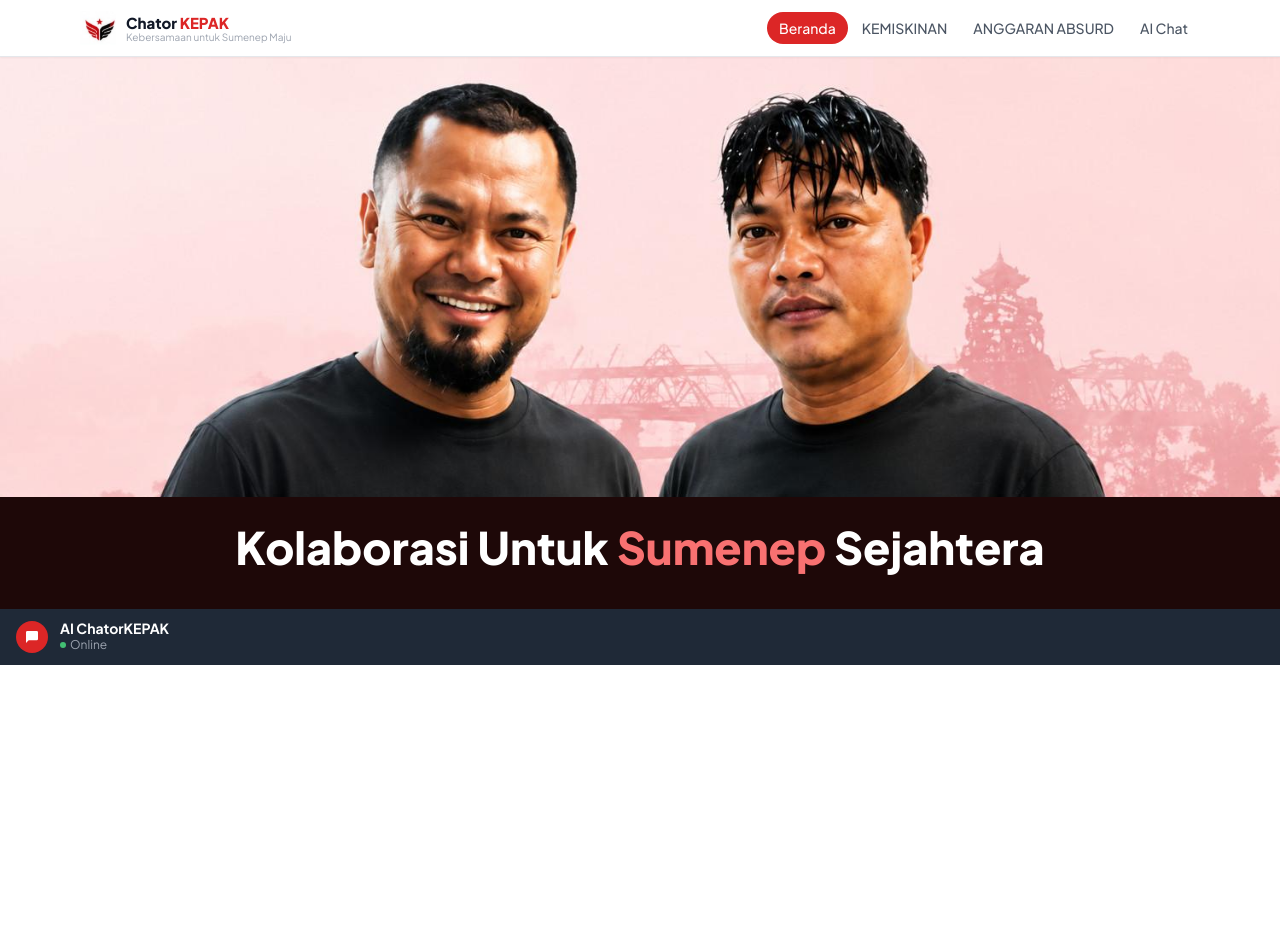
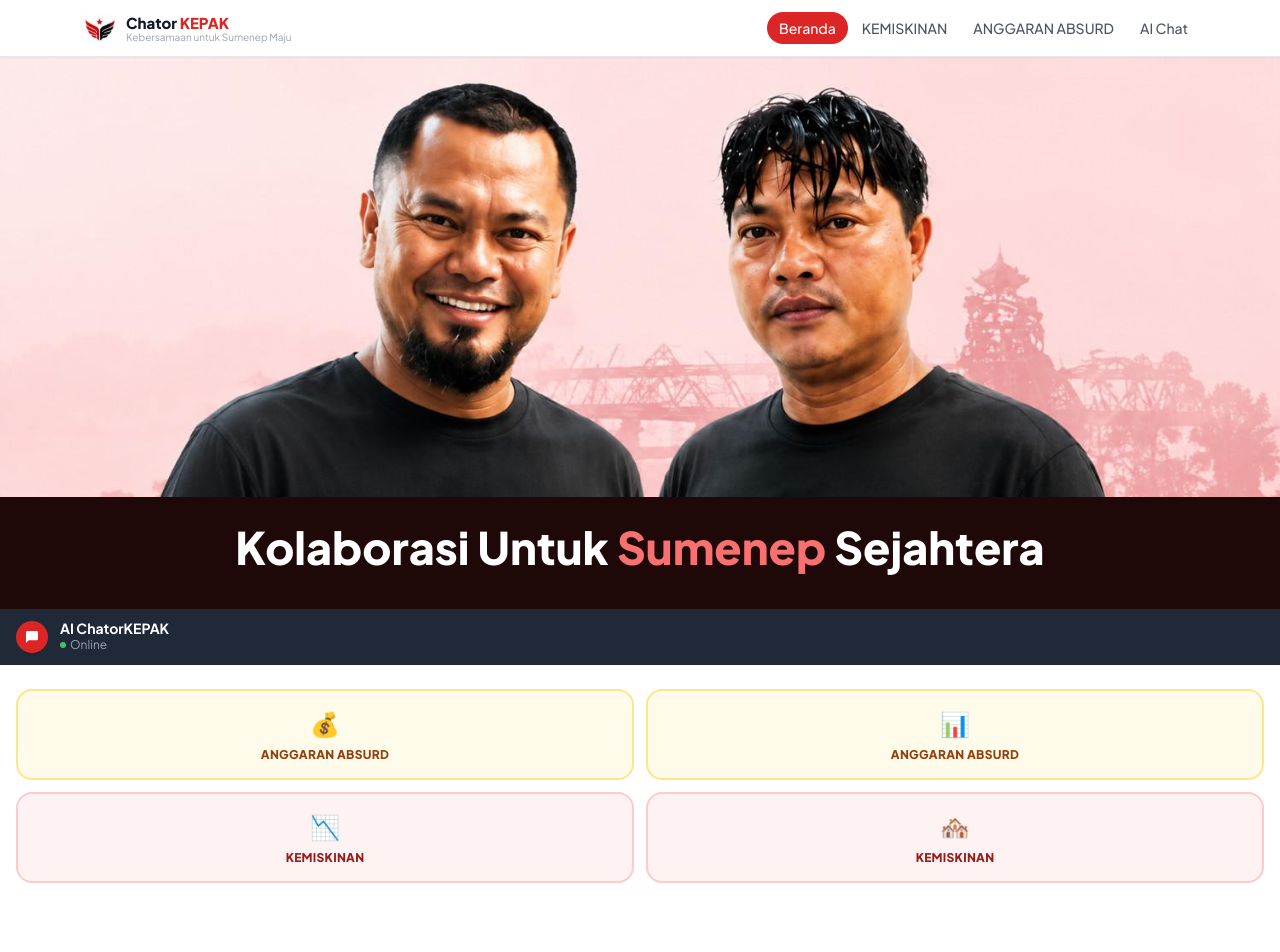
Before and after one commit to hamrasidi7-rgb/ChatorKEPAK, a Next.js app: page / in a window 1280 px wide. Shown: the top 952 px of the page. Built offline with nearby package versions, Linux system fonts and the light colour scheme.

Commit message:
feat: isi area kosong chat dengan 4 kotak kategori (2 Anggaran Absurd + 2 Kemiskinan)

```diff
--- a/src/components/ai/AIChatWidget.tsx
+++ b/src/components/ai/AIChatWidget.tsx
@@ -2,7 +2,15 @@
 
 import { useState, useRef, useEffect } from "react";
 import Image from "next/image";
+import Link from "next/link";
 import type { ChatMessage } from "@/types";
+
+const categoryBoxes = [
+  { label: "Anggaran Absurd", href: "/program", color: "bg-amber-50 border-amber-200 text-amber-800", icon: "💰" },
+  { label: "Anggaran Absurd", href: "/program", color: "bg-amber-50 border-amber-200 text-amber-800", icon: "📊" },
+  { label: "Kemiskinan", href: "/kemiskinan", color: "bg-red-50 border-red-200 text-red-800", icon: "📉" },
+  { label: "Kemiskinan", href: "/kemiskinan", color: "bg-red-50 border-red-200 text-red-800", icon: "🏘️" },
+];
 
 
 const initialMessages: ChatMessage[] = [];
@@ -87,6 +95,23 @@ export default function AIChatWidget({ isPreview = false }: { isPreview?: boolea
     <div className="flex flex-col h-full bg-white">
       {/* Messages */}
       <div className="flex-1 overflow-y-auto p-4 space-y-3">
+        {/* Kotak kategori — tampil saat chat kosong */}
+        {messages.length === 0 && (
+          <div className="grid grid-cols-2 gap-3 pt-2">
+            {categoryBoxes.map((box, i) => (
+              <Link
+                key={i}
+                href={box.href}
+                className={`flex flex-col items-center justify-center gap-2 p-4 rounded-2xl border-2 ${box.color} text-center hover:opacity-80 transition-opacity`}
+              >
+                <span className="text-2xl">{box.icon}</span>
+                <span className="font-extrabold text-xs uppercase tracking-wide leading-tight">
+                  {box.label}
+                </span>
+              </Link>
+            ))}
+          </div>
+        )}
         {messages.map((msg, i) => (
           <div key={i} className={`flex ${msg.role === "user" ? "justify-end" : "justify-start"}`}>
             <div
```
